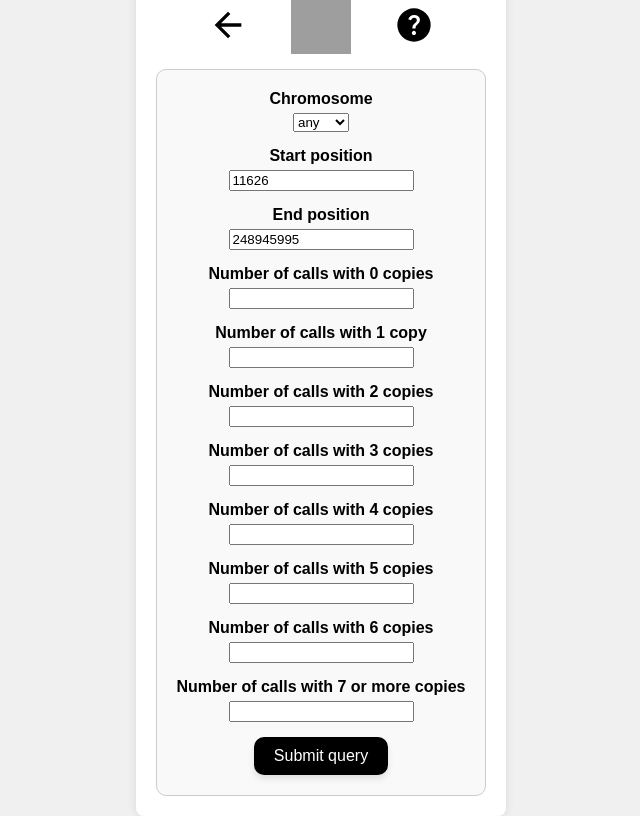
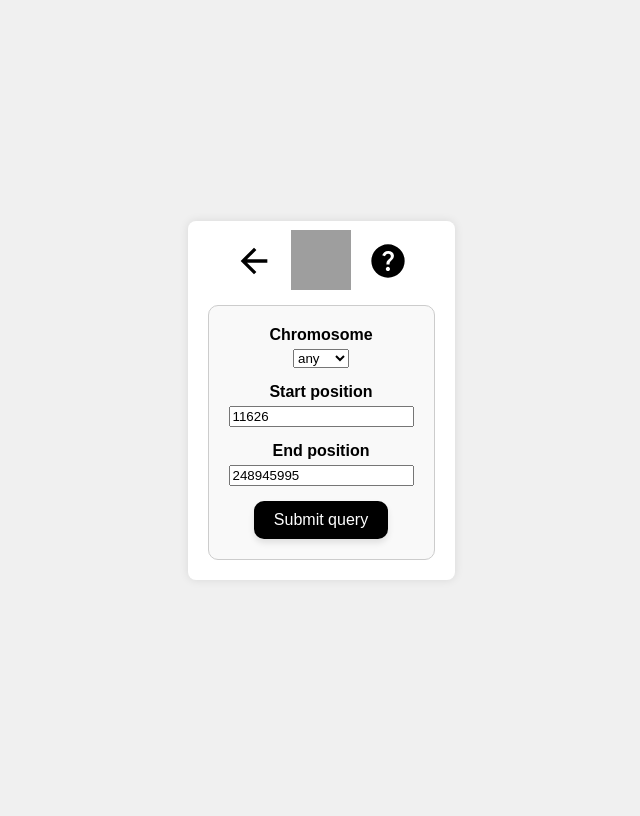
Before and after one commit to Rody10/h3acnvcallsWebService, a Flask app: page /query-delly-cnv-table in a window 1280 px wide. Shown: the whole page, without its empty margins (319-959 px from the left). After the commit the page ends 580 px from the top, so only its background shows below. Run offline with Flask 3, Linux system fonts and the light colour scheme; parts of the project's set-up code (start-up, migrations or seed data) failed here and were passed over; grey boxes are pictures that could not be loaded.

Commit message:
removed extra fields from  query delly_cnv form. implemented pagination of results

```diff
--- a/forms.py
+++ b/forms.py
@@ -17,43 +17,3 @@ class QueryDellyCNVTableForm(Form):
         default=248945995, # highest value for the column
         validators=[validators.Optional()]
         )
-    number_of_calls_with_0_copies = IntegerField(
-        label="Number of calls with 0 copies",
-        default=None,
-        validators=[validators.Optional()]
-        ) # cn0
-    number_of_calls_with_1_copy = IntegerField(
-        label="Number of calls with 1 copy",
-        default=None,
-        validators=[validators.Optional()]
-        )
-    number_of_calls_with_2_copies = IntegerField(
-        label="Number of calls with 2 copies",
-        default=None,
-        validators=[validators.Optional()]
-        )
-    number_of_calls_with_3_copies = IntegerField(
-        label="Number of calls with 3 copies",
-        default=None,
-        validators=[validators.Optional()]
-        )
-    number_of_calls_with_4_copies = IntegerField(
-        label="Number of calls with 4 copies",
-        default=None,
-        validators=[validators.Optional()]
-        )
-    number_of_calls_with_5_copies = IntegerField(
-        label="Number of calls with 5 copies",
-        default=None,
-        validators=[validators.Optional()]
-        )
-    number_of_calls_with_6_copies = IntegerField(
-        label="Number of calls with 6 copies",
-        default=None,
-        validators=[validators.Optional()]
-        )
-    number_of_calls_with_7_or_more_copies = IntegerField(
-        label="Number of calls with 7 or more copies",
-        default=None,
-        validators=[validators.Optional()]
-        )
--- a/static/css/style.css
+++ b/static/css/style.css
@@ -120,3 +120,12 @@ p {
 .btn-primary:hover {
     background-color: #0056b3;
 }
+
+/*results table styling*/
+.results-container {
+    margin: 0 auto;
+    padding: 20px;
+    border: 1px solid #ccc;
+    border-radius: 10px;
+    background-color: #f9f9f9;
+}
--- a/templates/query-delly-cnv-table.html
+++ b/templates/query-delly-cnv-table.html
@@ -22,14 +22,6 @@
         <div class="form-group">{{ form.chromosome.label }} {{ form.chromosome() }}</div>
         <div class="form-group">{{ form.start_position.label }} {{ form.start_position() }}</div>
         <div class="form-group">{{ form.end_position.label }} {{ form.end_position() }}</div>
-        <div class="form-group">{{ form.number_of_calls_with_0_copies.label }} {{ form.number_of_calls_with_0_copies() }}</div>
-        <div class="form-group">{{ form.number_of_calls_with_1_copy.label }} {{ form.number_of_calls_with_1_copy() }}</div>
-        <div class="form-group">{{ form.number_of_calls_with_2_copies.label }} {{ form.number_of_calls_with_2_copies() }}</div>
-        <div class="form-group">{{ form.number_of_calls_with_3_copies.label }} {{ form.number_of_calls_with_3_copies() }}</div>
-        <div class="form-group">{{ form.number_of_calls_with_4_copies.label }} {{ form.number_of_calls_with_4_copies() }}</div>
-        <div class="form-group">{{ form.number_of_calls_with_5_copies.label }} {{ form.number_of_calls_with_5_copies() }}</div>
-        <div class="form-group">{{ form.number_of_calls_with_6_copies.label }} {{ form.number_of_calls_with_6_copies() }}</div>
-        <div class="form-group">{{ form.number_of_calls_with_7_or_more_copies.label }} {{ form.number_of_calls_with_7_or_more_copies() }}</div>
         <button type="submit" class="query-btn">Submit query</button>
     </form>
 </div>
--- a/views.py
+++ b/views.py
@@ -18,32 +18,36 @@ def setup_routes(app):
 
         form = QueryDellyCNVTableForm(request.args)
         print("in route handler method")
-        print(form.validate())
         if form.validate():
             chromosome = request.args["chromosome"]
-            print("chromosome: ", chromosome)
             start_position = request.args["start_position"]
             end_position = request.args["end_position"]
-            number_of_calls_with_0_copies = request.args["number_of_calls_with_0_copies"]
-            number_of_calls_with_1_copy = request.args["number_of_calls_with_1_copy"]
-            number_of_calls_with_2_copies = request.args["number_of_calls_with_2_copies"]
-            number_of_calls_with_3_copies = request.args["number_of_calls_with_3_copies"]
-            number_of_calls_with_4_copies = request.args["number_of_calls_with_4_copies"]
-            number_of_calls_with_5_copies = request.args["number_of_calls_with_5_copies"]
-            number_of_calls_with_6_copies = request.args["number_of_calls_with_6_copies"]
-            number_of_calls_with_7_or_more_copies = request.args["number_of_calls_with_7_or_more_copies"]
+            if (chromosome == "any"):
+                chromosome = "%"
+            if (start_position == ""):
+               start_position = "11626" # lowest value for the column
+            if (end_position == ""):
+               end_position = "248945995" # highest value for the column
 
-            results = db.query_delly_cnv_table(
-                                            chromosome,
-                                            start_position,
-                                            end_position,
-                                            number_of_calls_with_0_copies,
-                                            number_of_calls_with_1_copy,
-                                            number_of_calls_with_2_copies,
-                                            number_of_calls_with_3_copies,
-                                            number_of_calls_with_4_copies,
-                                            number_of_calls_with_5_copies,
-                                            number_of_calls_with_6_copies,
-                                            number_of_calls_with_7_or_more_copies)
+            page = int(request.args.get("page", 1))
+            page_size = 10 # number of rows to display on each page
 
-            return render_template("query-delly-cnv-table-form-submit.html", results=results)
+            total_records = db.get_total_records(
+                chromosome,
+                start_position,
+                end_position
+            )
+
+            results = db.query_delly_cnv_table_paginated(
+                chromosome,
+                start_position,
+                end_position,
+                page,
+                page_size
+            )
+
+            total_pages = (total_records + page_size - 1) // page_size
+
+            return render_template("query-delly-cnv-table-form-submit.html", form=form, results=results, page=page, total_pages=total_pages)
+        else:
+            return render_template("query-delly-cnv-table.html", form=form) # if validation fails return the page
```
Also changed, not shown: db.py (+52 -63 lines), templates/query-delly-cnv-table-form-submit.html (+48 -6 lines).
